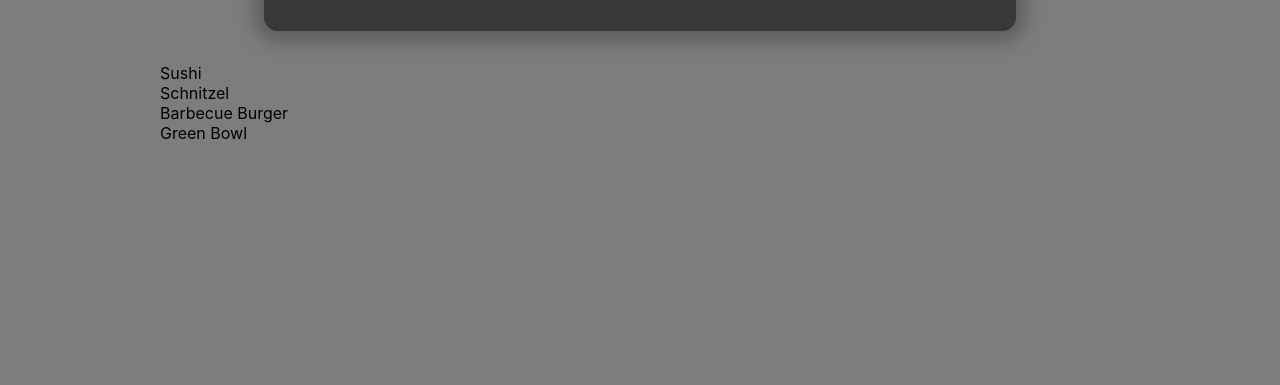
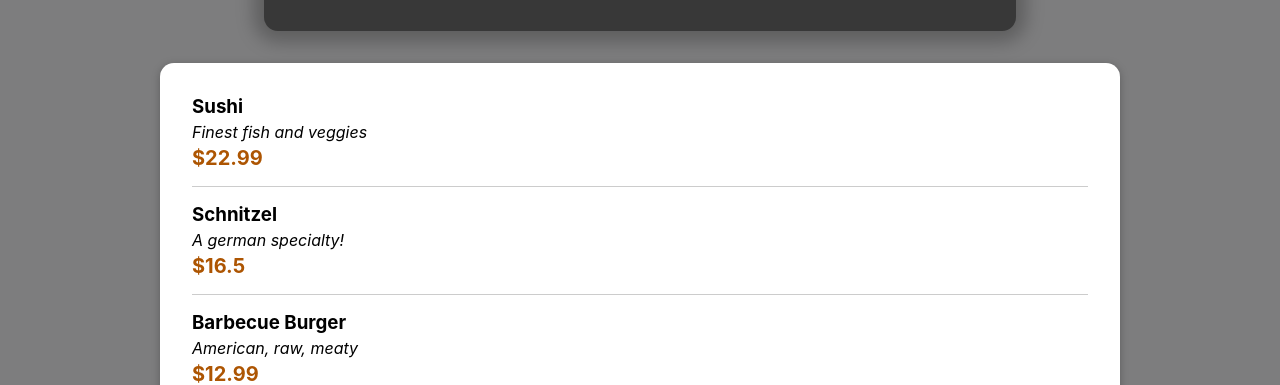
Before and after one commit to priyabanait/react-foodOrderApp, a React (Create React App) app: page / in a window 1280 px wide. Shown: the part 419-804 px from the top of the page. Built offline with nearby package versions, Linux system fonts and the light colour scheme.

Commit message:
Making the Items visible

```diff
--- a/src/components/Meals/AvailableMeal.js
+++ b/src/components/Meals/AvailableMeal.js
@@ -1,5 +1,7 @@
 import React from 'react'
 import classes from './AvailableMeals.module.css'
+import MealsItem from './MealsItem/MealsItem';
+import Card from '../UI/Card';
 const DUMMY_MEALS = [
     {
       id: 'm1',
@@ -30,12 +32,15 @@
 
   return (
     <section className={classes.meals}>
-        <ul>
+        <Card>
         {DUMMY_MEALS.map(data=>
-           <li>{data.name}</li> )}
+           <MealsItem key={data.id} name={data.name}
+           description={data.description}
+           price={data.price}
+           ></MealsItem> )}
+      </Card>
 
 
-      </ul>
     </section>
   )
 }
--- /dev/null
+++ b/src/components/Meals/MealsItem/MealsItem.js
@@ -0,0 +1,14 @@
+import React from 'react'
+import classes from './MealsItem.module.css'
+export default function MealsItem(props) {
+    const price=`$${props.price}`;
+  return (
+    <div className={classes.meal}>
+        <div>
+      <h3>{props.name}</h3>
+      <div className={classes.description}>{props.description}</div>
+      <div className={classes.price}>{price}</div>
+    </div>
+    </div>
+  )
+}
--- /dev/null
+++ b/src/components/Meals/MealsItem/MealsItem.module.css
@@ -0,0 +1,23 @@
+.meal {
+    display: flex;
+    justify-content: space-between;
+    margin: 1rem;
+    padding-bottom: 1rem;
+    border-bottom: 1px solid #ccc;
+
+  }
+
+  .meal h3 {
+    margin: 0 0 0.25rem 0;
+  }
+
+  .description {
+    font-style: italic;
+  }
+
+  .price {
+    margin-top: 0.25rem;
+    font-weight: bold;
+    color: #ad5502;
+    font-size: 1.25rem;
+  }
--- /dev/null
+++ b/src/components/UI/Card.js
@@ -0,0 +1,9 @@
+import React from 'react'
+import classes from './Card.module.css'
+export default function Card(props) {
+  return (
+    <div className={classes.card}>
+      {props.children}
+    </div>
+  )
+}
--- /dev/null
+++ b/src/components/UI/Card.module.css
@@ -0,0 +1,6 @@
+.card {
+    padding: 1rem;
+    box-shadow: 0 2px 8px rgba(0, 0, 0, 0.25);
+    border-radius: 14px;
+    background-color: white;
+  }
```
